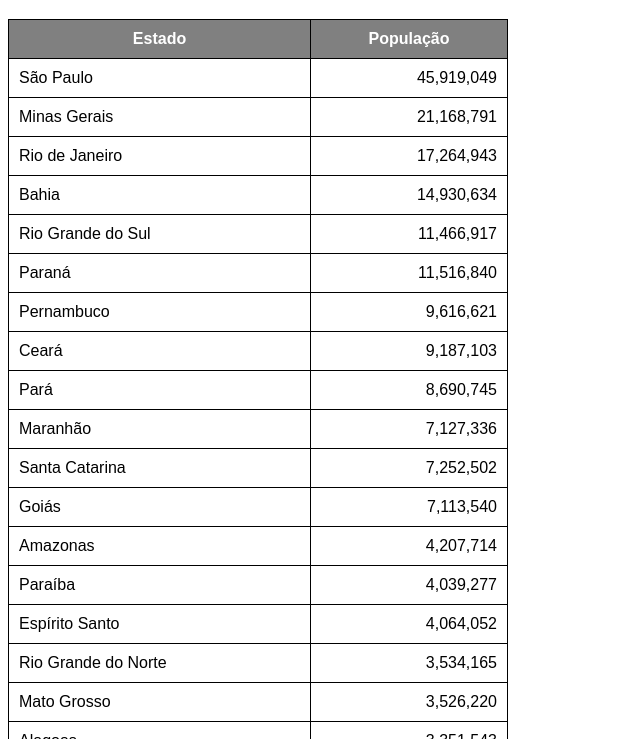
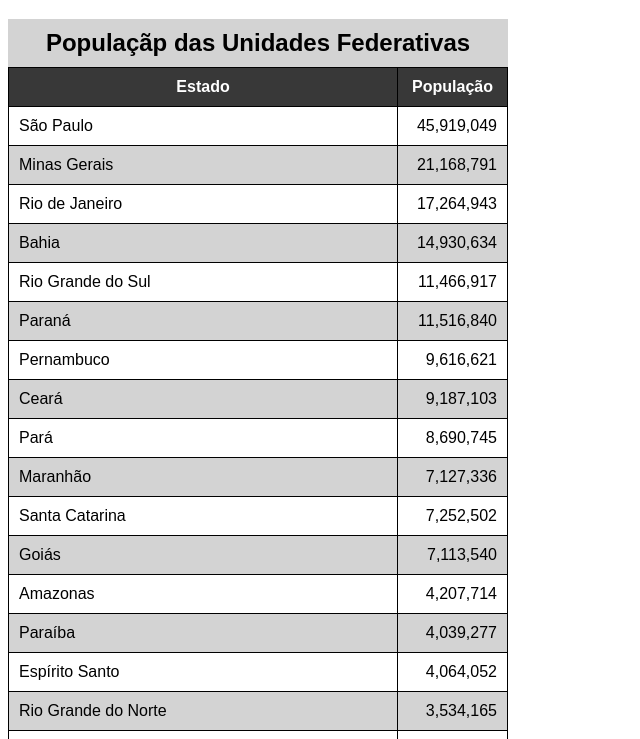
Before and after one commit to KauanTech/HTML-CSS, a plain HTML site: page Exercícios/ex0023/tabela002.html in a window 1280 px wide. Shown: the part 61-800 px from the top of the page, without its empty margins (0-640 px from the left). Drawn offline with Linux system fonts and the light colour scheme.

Commit message:
Comandos novos

```diff
--- a/Exercícios/ex0023/tabela002.html
+++ b/Exercícios/ex0023/tabela002.html
@@ -19,13 +19,27 @@
             padding: 10px;
         }
 
+        caption {
+            font-size: 1.5em;
+            font-weight: bold;
+            padding: 10px;
+            background-color: lightgray;
+        }
+
+        thead,tfoot {
+            background-color: #383838;
+            color: white;
+        }
+
+        tbody > tr:nth-child(odd) { /* 2n-1 */
+            background-color: white;
+        }
+        tbody > tr:nth-child(even){ /* 2n */
+            background-color:   lightgray;
+        }
+
         td.num {
             text-align: right;
-        }
-
-        thead {
-            background-color: gray;
-            color: white;
         }
     </style>
 </head>
@@ -34,6 +48,7 @@
     <!--
         ANATOMIA PARA TABELAS GRANDES
         TABLE
+            CAPTION
             THEAD
                 TR, TD, TH
             TBODY
@@ -42,10 +57,13 @@
                 TR, TD, TH
     -->
     <table>
+        <caption>
+            Populaçãp das Unidades Federativas
+        </caption>
         <thead>
             <tr>
-                <th>Estado</th>
-                <th>População</th>
+                <th scope="col">Estado</th>
+                <th scope="col" style="width: 50px;">População</th>
             </tr>
         </thead>
         <tbody>
@@ -160,7 +178,7 @@
         </tbody>
         <tfoot>
             <tr>
-                <th>Total de Habitantes</th>
+                <th scope="row">Total de Habitantes</th>
                 <td class="num"><strong>194,658,595</strong></td>
             </tr>
         </tfoot>
```
